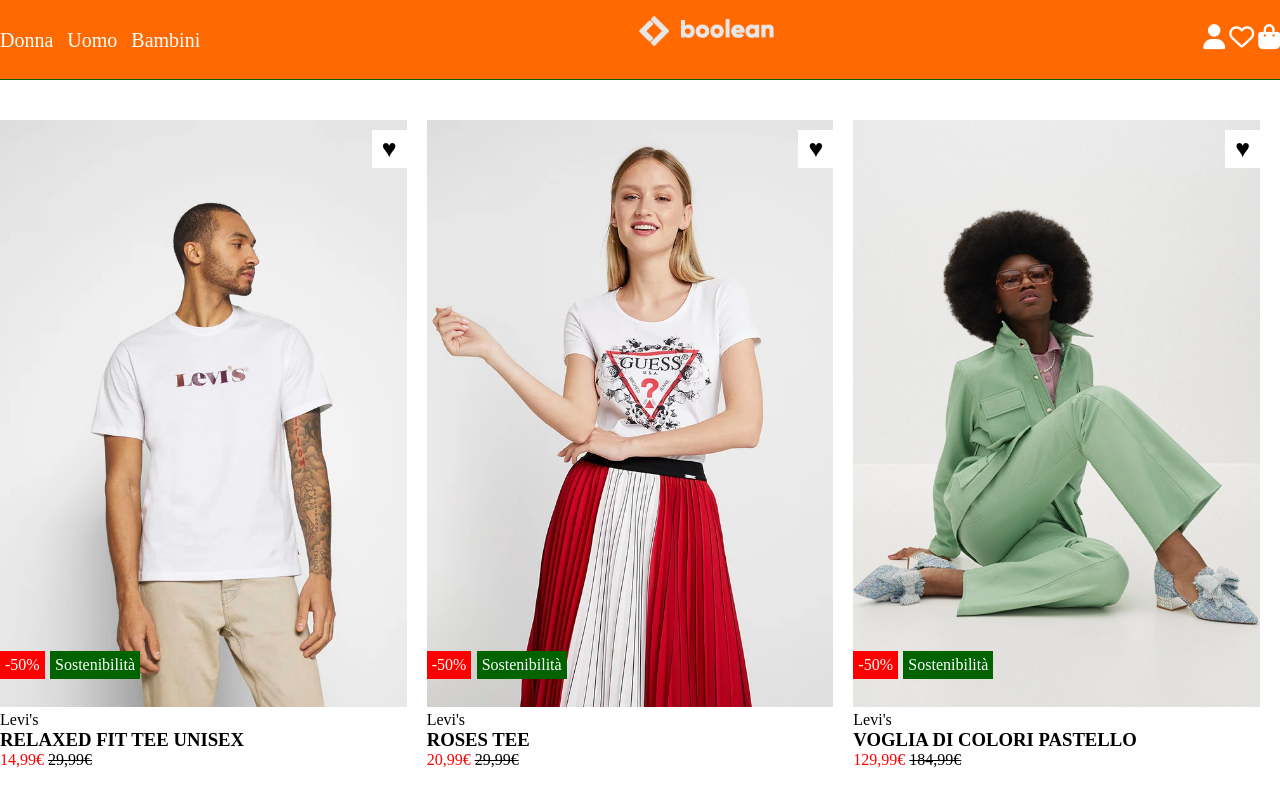
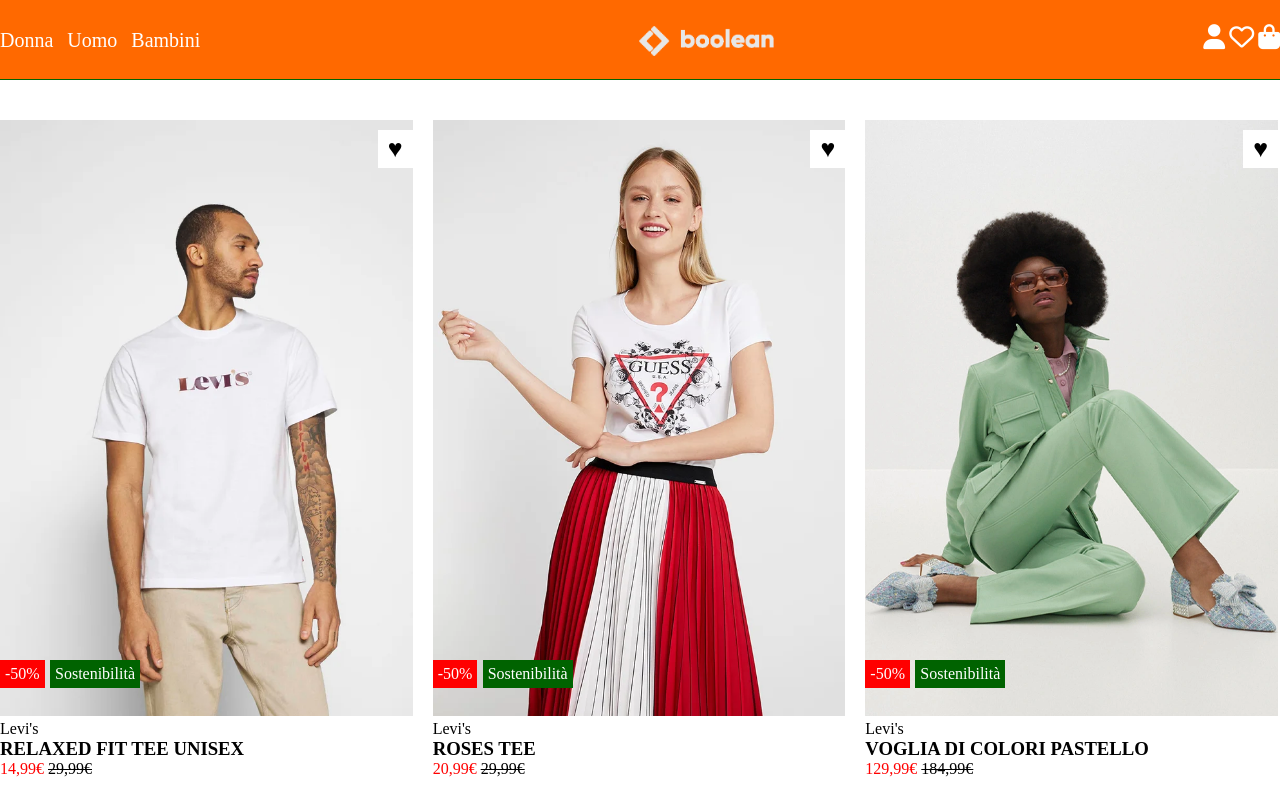
Before and after one commit to Deltafortal/html-css-boolando, a plain HTML site: page index.html in a window 1280 px wide. Shown: the top 800 px of the page. Drawn offline with Linux system fonts and the light colour scheme.

```diff
--- a/css/style.css
+++ b/css/style.css
@@ -62,6 +62,7 @@ header > .flex {
 
 .logo > img {
     height: 30px;
+    display: block;
 }
 
 nav > a {
@@ -84,7 +85,7 @@ main {
 }
 
 .card {
-    width: calc(100% / 3 - 20px);
+    width: calc(100% / 3 - 14px);
     position: relative;
 }
 
```
